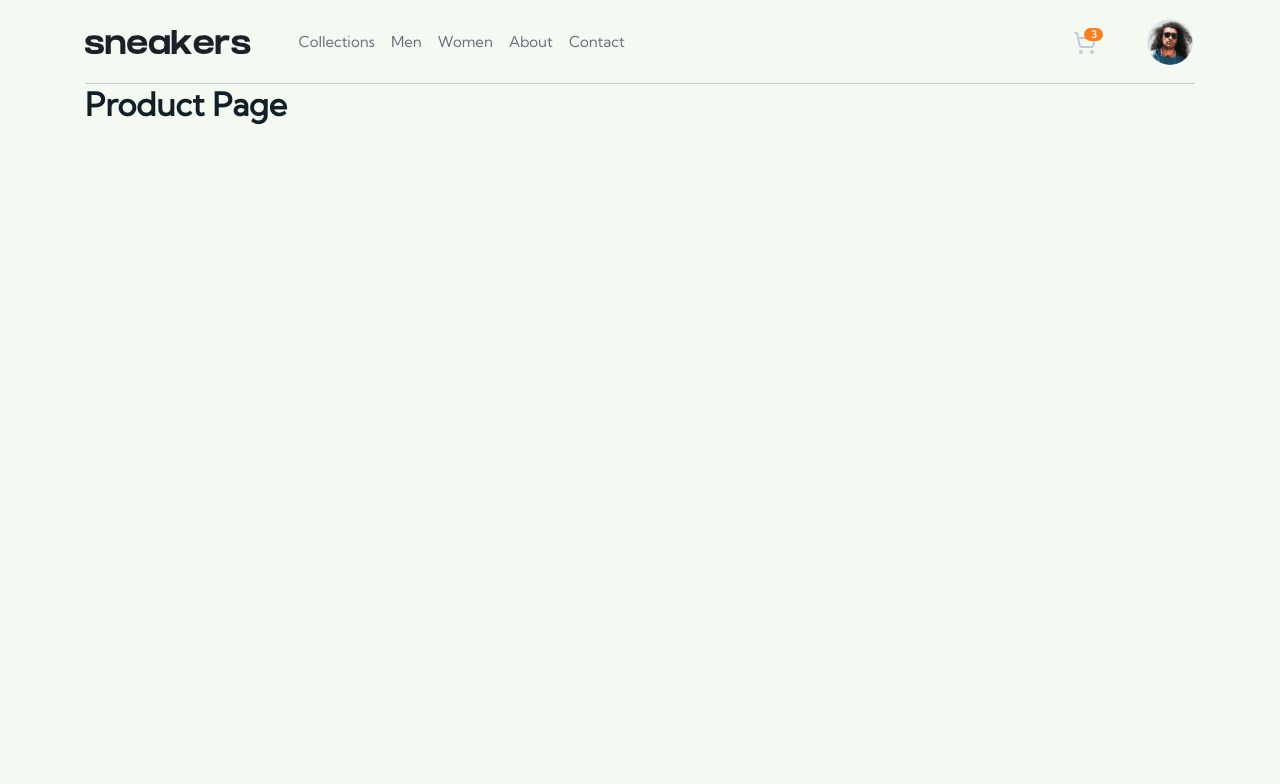
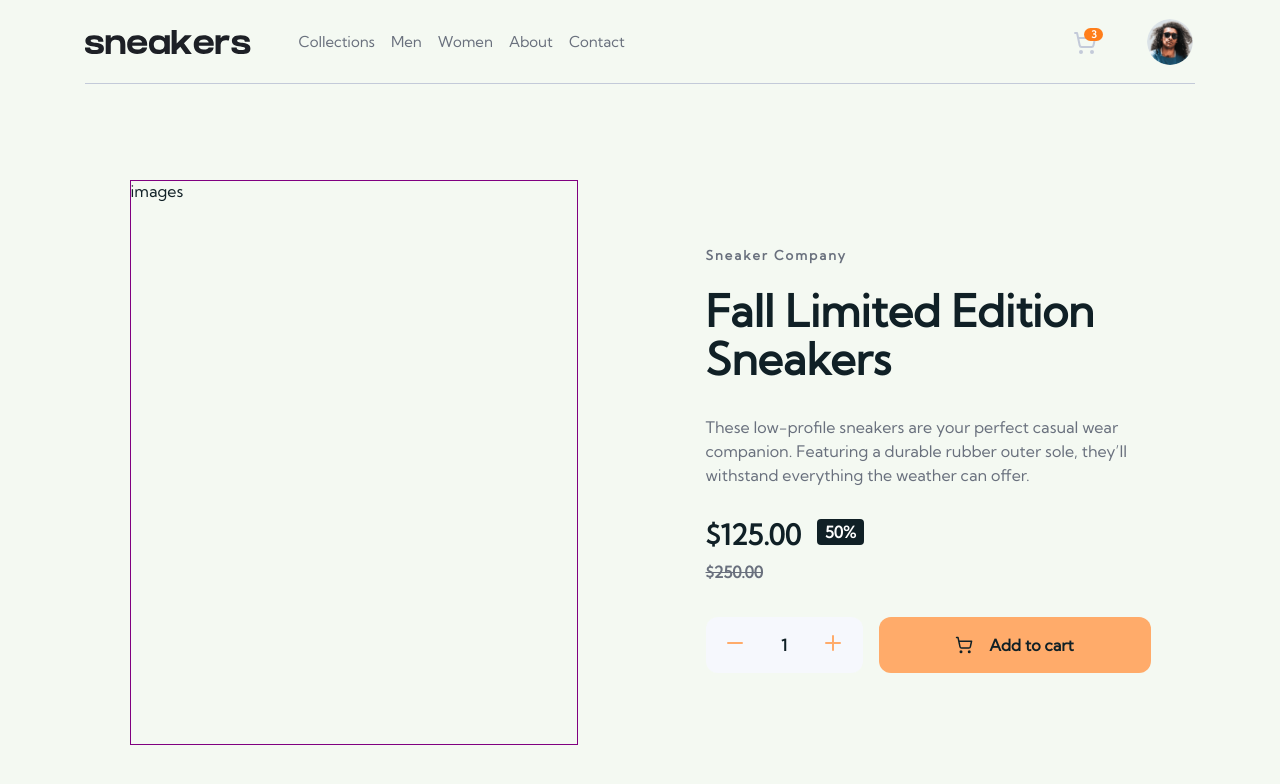
Before and after one commit to WagnerReis/ecommerce-product-page-frontent-mentor, a React (Vite) app: page / in a window 1280 px wide. Shown: the top 784 px of the page. Built offline with nearby package versions, Linux system fonts and the light colour scheme.

Commit message:
feat(ProductPage): implement product details and styling

```diff
--- a/src/components/ProductPage/index.tsx
+++ b/src/components/ProductPage/index.tsx
@@ -1,3 +1,42 @@
+import { ShoppingCart } from "lucide-react";
+import { QuantitySelector } from "../QuantitySelector";
+import {
+  Actions,
+  Container,
+  ImagesContainer,
+  InfoContainer,
+  Price,
+  PriceContainer,
+  Button,
+} from "./styles";
+
 export function ProductPage() {
-  return <h1>Product Page</h1>;
+  return (
+    <Container>
+      <ImagesContainer>images</ImagesContainer>
+      <InfoContainer>
+        <h1>Sneaker Company</h1>
+        <h2>Fall Limited Edition Sneakers</h2>
+        <p>
+          These low-profile sneakers are your perfect casual wear companion.
+          Featuring a durable rubber outer sole, they’ll withstand everything
+          the weather can offer.
+        </p>
+        <PriceContainer>
+          <Price>
+            <span>$125.00</span>
+            <span>$250.00</span>
+          </Price>
+          <span className="discount">50%</span>
+        </PriceContainer>
+        <Actions>
+          <QuantitySelector />
+          <Button>
+            <ShoppingCart size={18} strokeWidth={2} />
+            <span>Add to cart</span>
+          </Button>
+        </Actions>
+      </InfoContainer>
+    </Container>
+  );
 }
--- /dev/null
+++ b/src/components/ProductPage/styles.ts
@@ -0,0 +1,123 @@
+import styled from "styled-components";
+import { mixins } from "../../styles/mixins";
+
+export const Container = styled.main`
+  width: calc(100% - (2.78125rem * 2));
+  height: 35.3125rem;
+  margin: 6rem auto;
+
+  /* border: 1px solid red; */
+
+  display: flex;
+  gap: 8rem;
+
+  @media (max-width: 768px) {
+    flex-direction: column;
+    width: calc(100% - (2.78125rem * 2));
+    height: auto;
+    gap: 2rem;
+  }
+`;
+
+export const ImagesContainer = styled.div`
+  min-width: 28rem;
+  height: 100%;
+
+  border: 1px solid purple;
+`;
+
+export const InfoContainer = styled.div`
+  width: 100%;
+  height: 27rem;
+
+  margin: auto 0;
+
+  /* border: 1px solid green; */
+
+  h1 {
+    color: ${(props) => props.theme.gray[500]};
+    ${mixins.fonts.textPreset5}
+  }
+
+  h2 {
+    margin-top: 1.5rem;
+    color: ${(props) => props.theme.gray[950]};
+    ${mixins.fonts.textPreset1}
+  }
+
+  p {
+    margin-top: 2rem;
+    color: ${(props) => props.theme.gray[500]};
+    ${mixins.fonts.textPreset3Regular}
+  }
+`;
+
+export const PriceContainer = styled.div`
+  display: flex;
+  align-items: flex-start;
+  gap: 1rem;
+  /* border: 1px solid black; */
+
+  margin-top: 2rem;
+  margin-bottom: 2rem;
+
+  .discount {
+    color: ${(props) => props.theme.white};
+    background: ${(props) => props.theme.gray[950]};
+    ${mixins.fonts.textPreset3Bold}
+    padding: 0 0.5rem;
+    border-radius: 0.25rem;
+  }
+`;
+
+export const Price = styled.div`
+  display: flex;
+  flex-direction: column;
+  gap: 0.5rem;
+
+  span:first-child {
+    color: ${(props) => props.theme.gray[950]};
+    ${mixins.fonts.textPreset2}
+  }
+
+  span:last-child {
+    color: ${(props) => props.theme.gray[500]};
+    ${mixins.fonts.textPreset3Bold};
+    text-decoration: line-through;
+  }
+`;
+
+export const Actions = styled.div`
+  display: flex;
+  align-items: center;
+  gap: 1rem;
+`;
+
+export const Button = styled.button`
+  width: 100%;
+  height: 3.5rem;
+  cursor: pointer;
+  border-radius: 12px;
+  border: none;
+
+  background: ${(props) => props.theme.orange[300]};
+
+  display: flex;
+  align-items: center;
+  justify-content: center;
+  gap: 1rem;
+
+  &:hover {
+    background: ${(props) => props.theme.orange[500]};
+    transition: background-color 0.1s;
+  }
+
+  span {
+    color: ${(props) => props.theme.gray[950]};
+    ${mixins.fonts.textPreset3Bold}
+  }
+
+  svg {
+    color: ${(props) => props.theme.gray[950]};
+  }
+`;
--- a/src/styles/mixins.ts
+++ b/src/styles/mixins.ts
@@ -32,7 +32,7 @@ export const mixins = {
     textPreset3Bold: css`
       font-family: ${fontFamily.kumbhSans};
       font-weight: ${fontWeight.bold};
-      font-size: 18px;
+      font-size: 16px;
       line-height: 26px;
       letter-spacing: 0px;
     `,
```
